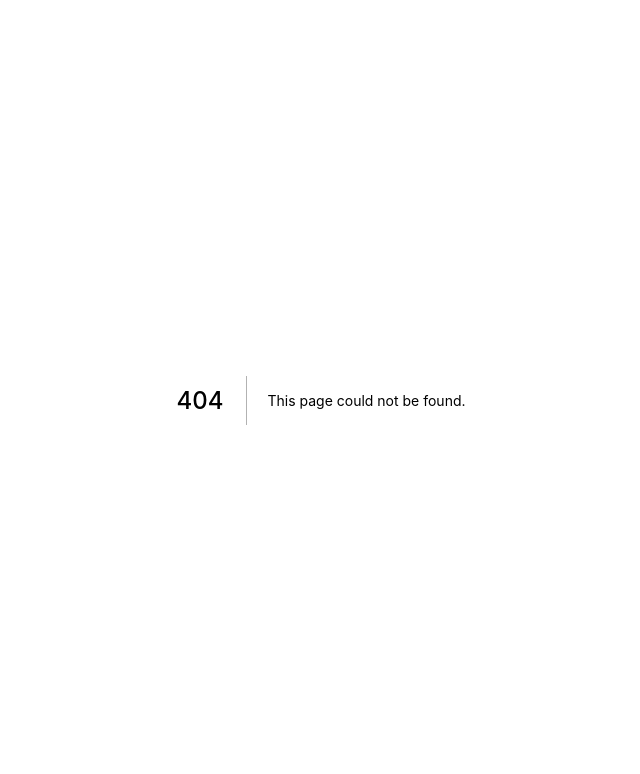
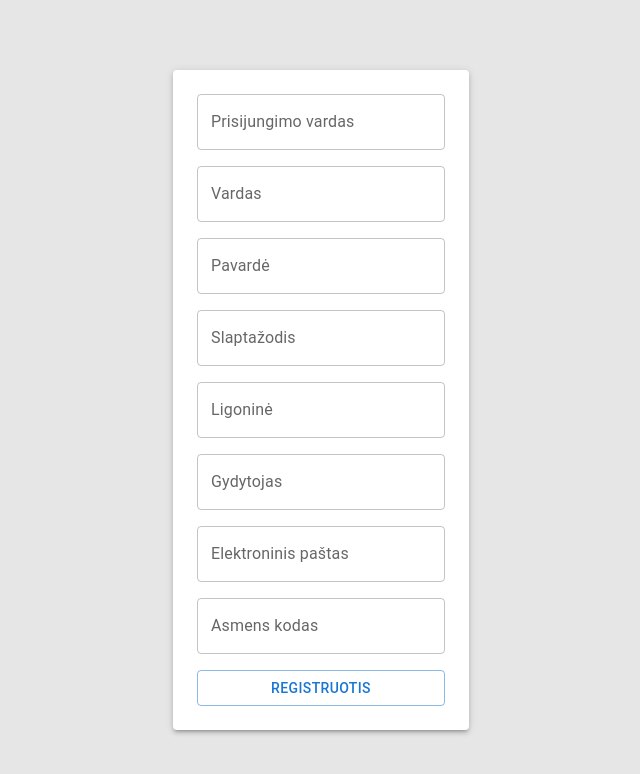
Before and after one commit to Cheezco/Max, a Next.js app: page /registration in a window 1280 px wide. Before the commit this address had no page. Shown: the top 774 px of the page, without its empty margins (319-959 px from the left). Built offline with nearby package versions, Linux system fonts and the light colour scheme.

Commit message:
Registracijos puslapis

```diff
--- /dev/null
+++ b/pages/registration.js
@@ -0,0 +1,93 @@
+import styles from "../styles/pages/registrationPage/registration.module.css";
+import { useRouter } from "next/router";
+import { TextField, Button, Typography, Paper } from "@mui/material";
+import { useState } from "react";
+export default function Registration() {
+
+  const [userName, setUserName] = useState("");
+  const [name, setName] = useState("");
+  const [lastname, setLastname] = useState("");
+  const [password, setPassword] = useState("");
+  const [hospital, setHospital] = useState("");
+  const [doctor, setDoctor] = useState("");
+  const [email, setEmail] = useState("");
+  const [id, setId] = useState("");
+
+  const handleUsernameChange = (event) => {
+    setUserName(event.target.value);
+  };
+  const handleNameChange = (event) => {
+    setName(event.target.value);
+  };
+  const handlePasswordChange = (event) => {
+    setPassword(event.target.value);
+  };
+  const handleLastnameChange = (event) => {
+    setLastname(event.target.value);
+  };
+  const handleHospitalChange = (event) => {
+    setHospital(event.target.value);
+  };
+  const handleDoctorChange = (event) => {
+    setDoctor(event.target.value);
+  };
+  const handleEmailChange = (event) => {
+    setEmail(event.target.value);
+  };
+  const handleIdChange = (event) => {
+    setId(event.target.value);
+  };
+  return (
+    <div className={styles.container}>
+        <div className={styles.formContainer}>
+            <Paper elevation={3} className={styles.blocks}>
+                <TextField
+                label='Prisijungimo vardas'
+                value={userName}
+                onChange={handleUsernameChange}
+                />
+                <TextField
+                label='Vardas'
+                value={name}
+                onChange={handleNameChange}
+                />
+                <TextField
+                label='Pavardė'
+                value={lastname}
+                onChange={handleLastnameChange}
+                />
+                <TextField
+                label='Slaptažodis'
+                type='password'
+                value={password}
+                onChange={handlePasswordChange}
+                />
+                <TextField
+                label='Ligoninė'
+                value={hospital}
+                onChange={handleHospitalChange}
+                />
+                <TextField
+                label='Gydytojas'
+                value={doctor}
+                onChange={handleDoctorChange}
+                />
+                <TextField
+                label='Elektroninis paštas'
+                type="email"
+                value={email}
+                onChange={handleEmailChange}
+                />
+                <TextField
+                label='Asmens kodas'
+                value={id}
+                onChange={handleIdChange}
+                />
+                <Button variant='outlined'>
+                    <Typography variant='button'>Registruotis</Typography>
+                </Button>
+            </Paper>
+        </div>
+    </div>
+  );
+}
--- /dev/null
+++ b/styles/pages/loginOrRegisterPage/loginOrRegisterPage.module.css
@@ -0,0 +1,24 @@
+.blockForButtons {
+    display: flex;
+    flex-flow: column;
+    gap: 1em;
+    padding: 1.5em;
+  }
+
+.formContainer {
+    display: flex;
+    flex-flow: column;
+    justify-content: center;
+    align-items: center;
+    width: 100%;
+    height: 100%;
+  }
+.container{
+    overflow: hidden;
+    height: 100vh;
+    width: 100vw;
+    display: flex;
+    flex-flow: column;
+    justify-content: center;
+    align-items: center;
+}
--- /dev/null
+++ b/styles/pages/registrationPage/registration.module.css
@@ -0,0 +1,23 @@
+.blocks {
+    display: flex;
+    flex-flow: column;
+    gap: 1em;
+    padding: 1.5em;
+  }
+
+.formContainer {
+    display: flex;
+    flex-flow: column;
+    justify-content: center;
+    align-items: center;
+    width: 100%;
+    height: 100%;
+  }
+.container{
+  display: flex;
+  flex-flow: column;
+  width: 100vw;
+  height: 100vh;
+  overflow: hidden;
+  background-color: #e6e6e6;
+}
```
Also changed, not shown: pages/loginOrRegister.js (added, +19 -0 lines).
